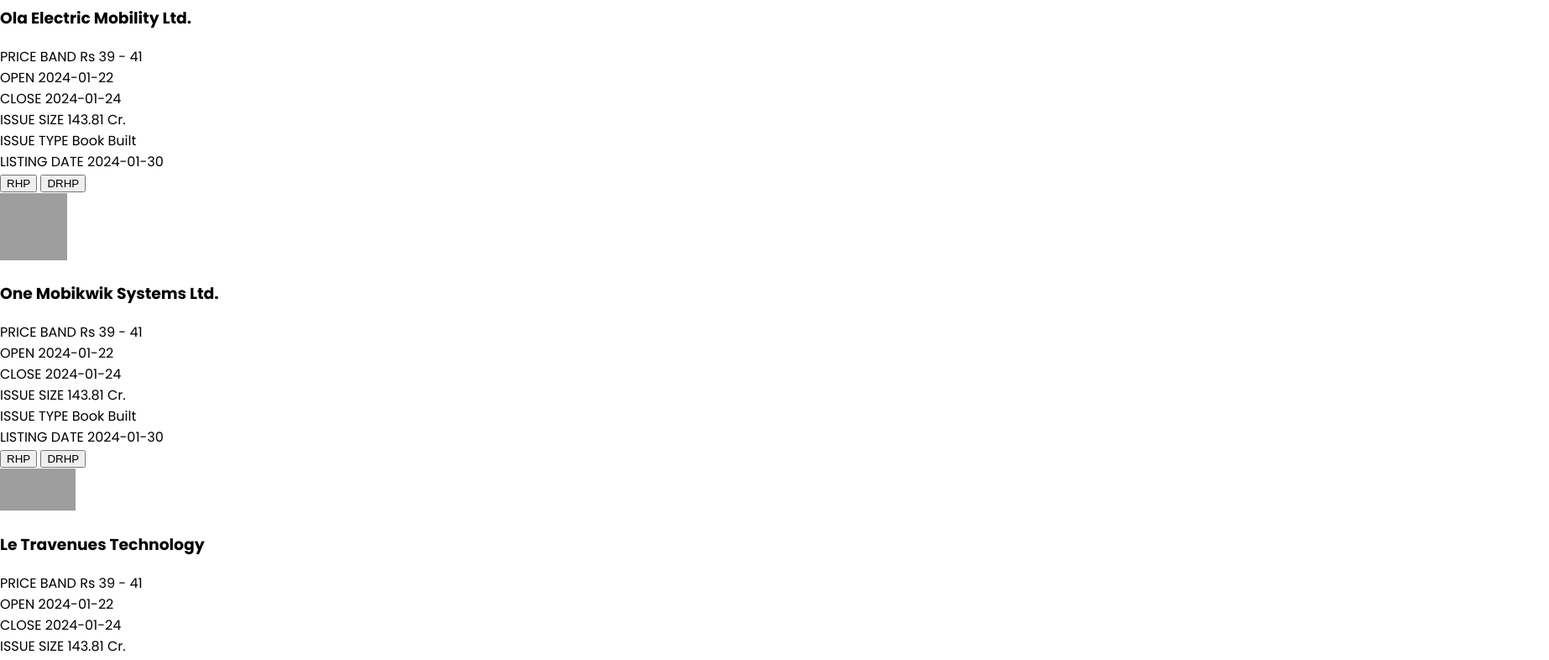
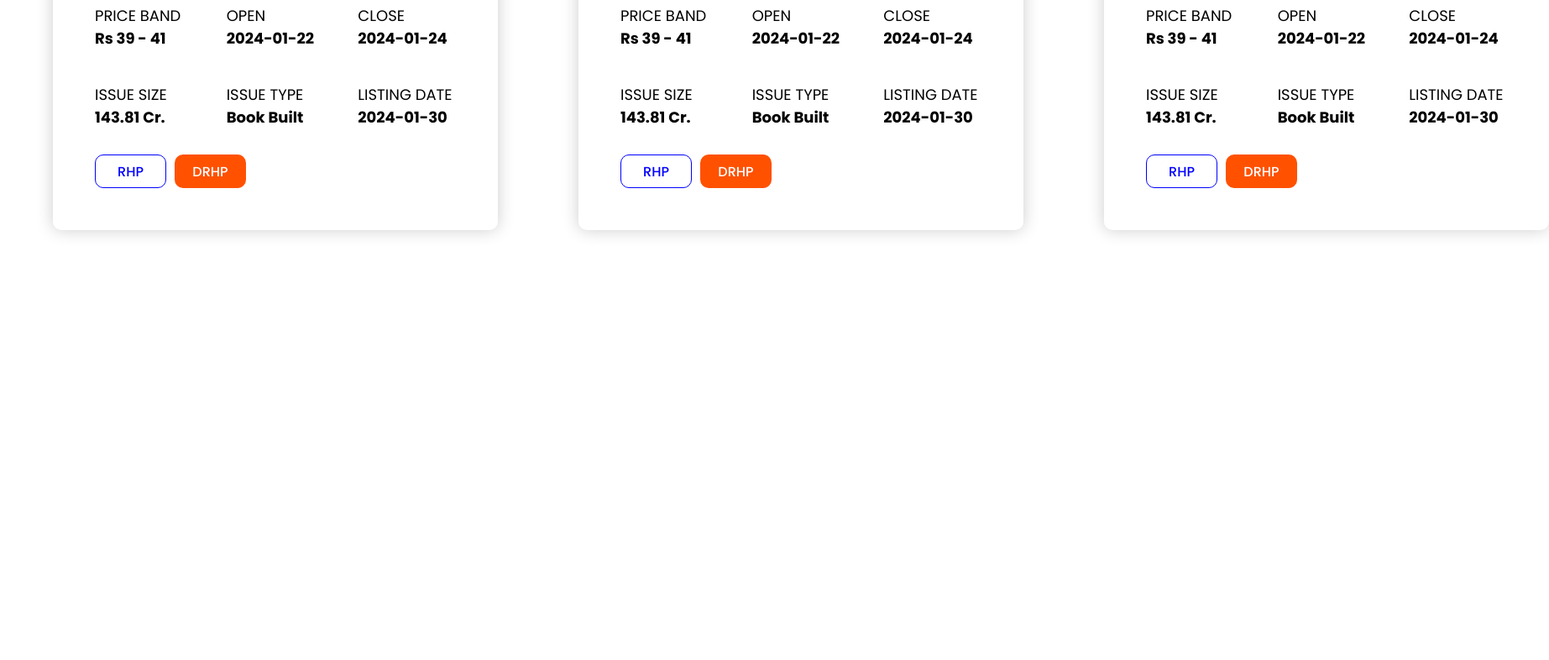
Before and after one commit to sasank362/BlueStock, a plain HTML site: page index.html in a window 1280 px wide. Shown: the part 1771-2557 px from the top of the page at 84% size, 1845 px wide, since content can reach past the window. After the commit the page ends 2045 px from the top, so only its background shows below. Drawn offline with nearby package versions, Linux system fonts and the light colour scheme; grey boxes are pictures that could not be loaded.

Commit message:
Update style.css

```diff
--- a/style.css
+++ b/style.css
@@ -2,8 +2,9 @@ body {
     font-family: 'Poppins', sans-serif;
     margin: 0;
     padding: 0;
-    min-height: 2000px;
 }
+
+/* Header */
 
 .navbar {
     position: fixed;
@@ -98,6 +99,9 @@ body {
     box-shadow: 0 8px 6px -6px rgba(0, 0, 0, 0.3);
 }
 
+
+/* Upcoming IPO Style */
+
 .upcoming-ipo-container {
     position: absolute;
     width: 800px;
@@ -143,3 +147,106 @@ body {
     line-height: 10px;
     color: #000000;
 }
+
+/* 1st Sec */
+
+.ipo-section {
+    position: relative;
+    width: 100%;
+}
+
+.ipo-card {
+    position: absolute;
+    width: 530px;
+    height: 400px;
+    background: #FFFFFF;
+    box-sizing: border-box;
+    backdrop-filter: blur(9.25px);
+    border-radius: 10px;
+    box-shadow: 0 0 20px rgba(0, 0, 0, 0.2);
+    padding-left: 50px;
+    padding-bottom: 50px;
+    padding-right: 50px;
+    padding-top: 10px;
+    display: flex;
+    flex-direction: column;
+    justify-content: space-between;
+}
+
+.ipo-header {
+    display: flex;
+    align-items: center;
+    margin-bottom: 10px;
+}
+
+.ipo-card h3 {
+    font-family: 'Poppins', sans-serif;
+    font-style: normal;
+    font-weight: 500;
+    font-size: 24px;
+    line-height: 100px;
+    color: #414BEA;
+    margin: 0;
+}
+
+.ipo-details {
+    display: grid;
+    grid-template-columns: repeat(3, 1fr);
+    grid-template-rows: repeat(2, auto);
+    gap: 40px; /* Adjust as needed */
+}
+
+.ipo-item {
+    display: flex;
+    justify-content: space-between;
+    font-family: 'Poppins', sans-serif;
+    font-weight: 400;
+    flex-direction: column;
+    font-size: 18px;
+    line-height: 27px;
+    color: black;
+}
+
+.ipo-buttons {
+    margin-top: 20px;
+    display: flex;
+    gap: 10px;
+}
+
+.rhp-btn, .drhp-btn {
+    font-family: 'Poppins', sans-serif;
+    font-weight: 500;
+    font-size: 16px;
+    border: none;
+    cursor: pointer;
+    border-radius: 10px;
+    transition: background-color 0.3s ease;
+
+}
+
+.rhp-btn {
+    width: 85px;
+    height: 40px;
+    border: 1px solid #0000FF;
+    background-color: #FFFFFF;
+    color: #0000FF;
+}
+
+.drhp-btn {
+    width: 85px;
+    height: 40px;
+    background-color: #ff5100;
+    color: #FFFFFF;
+}
+
+.ipo-item .label {
+    font-weight: normal;
+}
+
+.ipo-item .value {
+    font-weight: bold;
+}
+
+/* FAQ */
+
+/* Rectangle 4422 */
```
